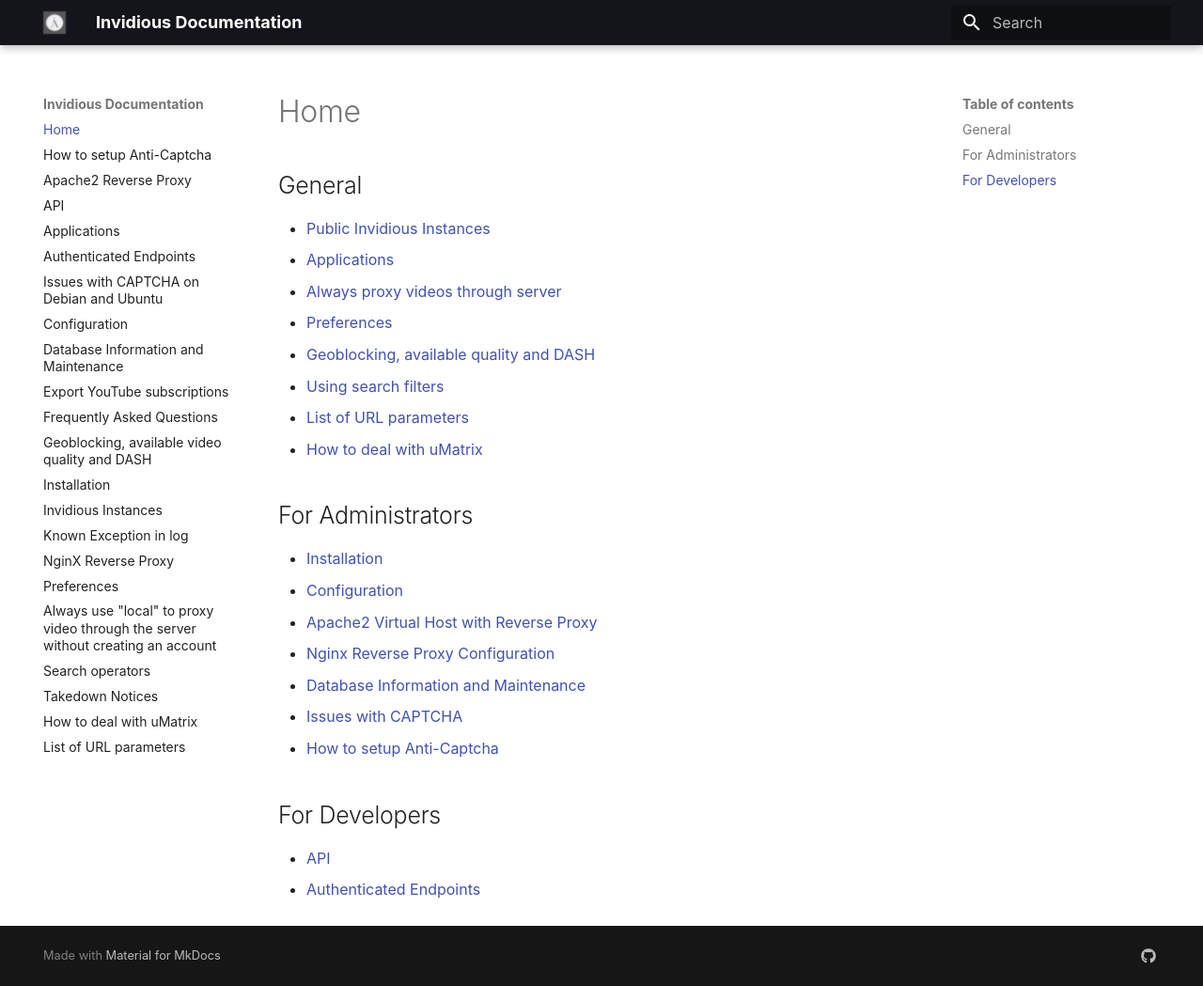
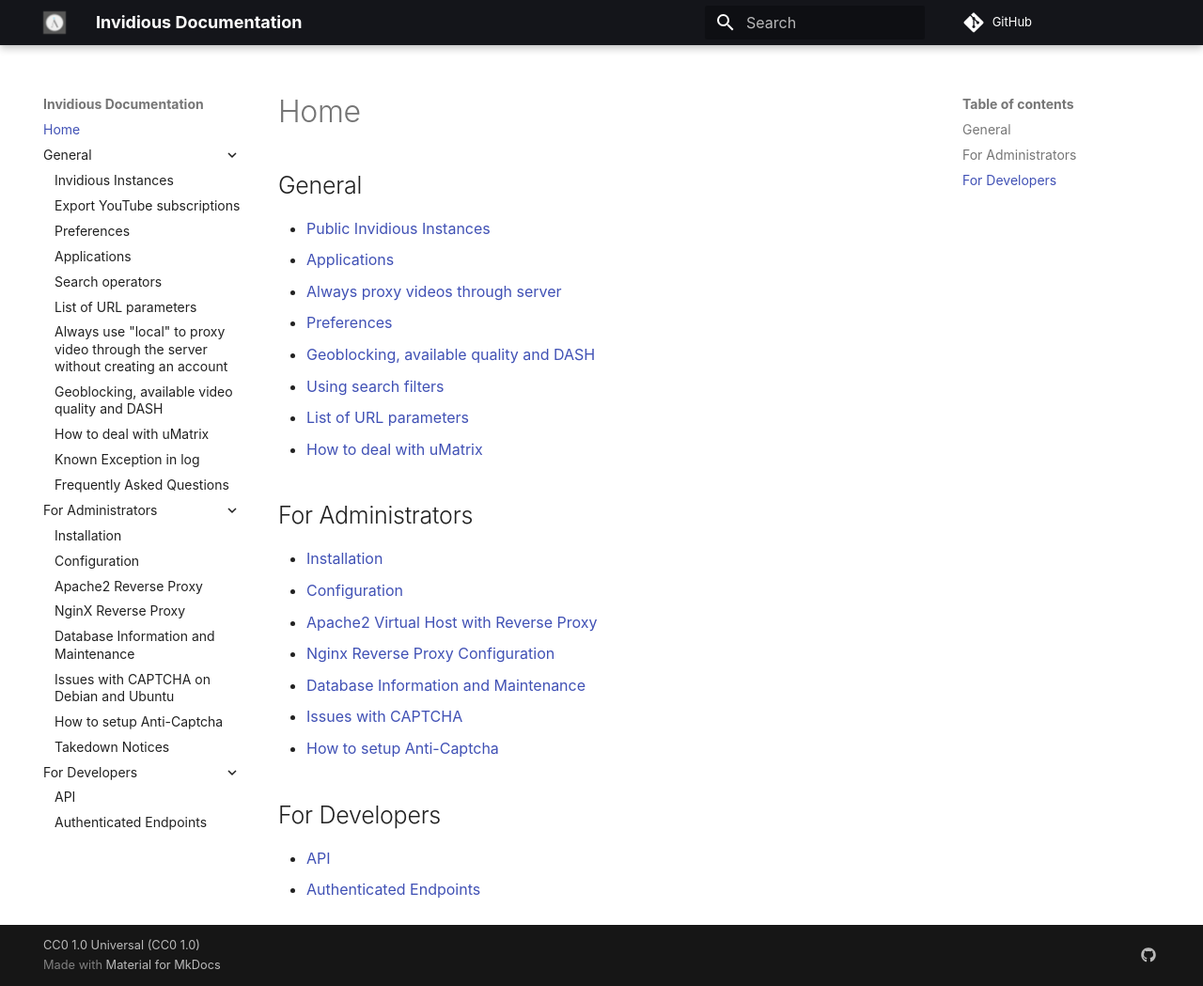
Before and after one commit to iv-org/documentation, an MkDocs documentation site: the page built from docs/index.md, in a window 1280 px wide and 1049 px high. Shown: the whole window at 94% size. Built offline with MkDocs 1.6.1 and Material for MkDocs 9.7.7, drawn with Linux system fonts in a browser that asks for light colours; comment, search, counter and statistics services are not loaded; some of the changed lines change nothing that is shown.

Commit message:
Improve navigation (#243)
* Add repo_url and copyright to mkdocs.yml

* Add nav configuration to structure menu

* Typo

Co-authored-by: TheFrenchGhosty <47571719+TheFrenchGhosty@users.noreply.github.com>

```diff
--- a/mkdocs.yml
+++ b/mkdocs.yml
@@ -1,8 +1,38 @@
 site_name: Invidious Documentation
 site_url: https://docs.invidious.io/
+repo_url: https://github.com/iv-org/documentation
 site_author: The Invidious project.
 site_description: >-
   The official Invidious documentation
+copyright: CC0 1.0 Universal (CC0 1.0)
+
+nav:
+  - Home: 'index.md'
+  - 'General':
+    - 'instances.md'
+    - 'export-youtube-subscriptions.md'
+    - 'preferences.md'
+    - 'applications.md'
+    - 'search-filters.md'
+    - 'url-parameters.md'
+    - 'proxy-videos.md'
+    - 'geoblocking.md'
+    - 'umatrix.md'
+    - 'known-exception.md'
+    - 'faq.md'
+  - 'For Administrators':
+    - 'installation.md'
+    - 'configuration.md'
+    - 'apache2.md'
+    - 'nginx.md'
+    - 'db-maintenance.md'
+    - 'captcha-bug.md'
+    - 'anti-captcha.md'
+    - 'takedown.md'
+  - 'For Developers':
+    - 'api.md'
+    - 'authenticated-endpoints.md'
+
 theme:
   name: material
   font: false
@@ -14,6 +44,7 @@
     - navigation.tracking # https://squidfunk.github.io/mkdocs-material/setup/setting-up-navigation/#anchor-tracking
     - navigation.expand # https://squidfunk.github.io/mkdocs-material/setup/setting-up-navigation/#navigation-expansion
     - navigation.top # https://squidfunk.github.io/mkdocs-material/setup/setting-up-navigation/#back-to-top-button
+
 extra:
   social:
     - icon: fontawesome/brands/github
```
